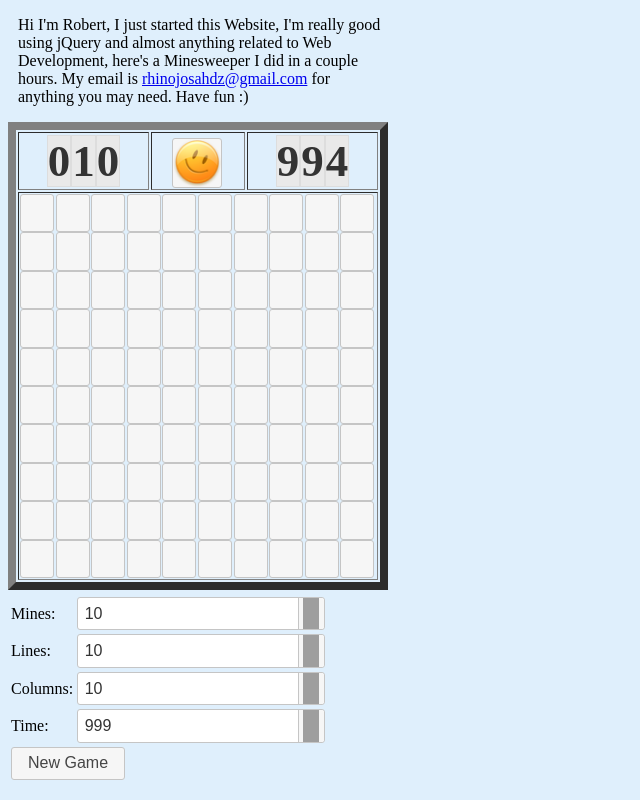
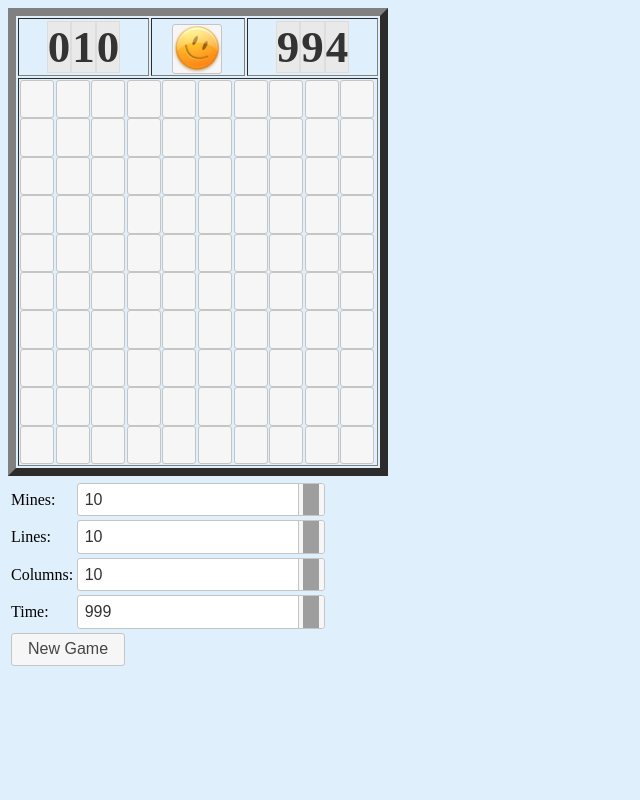
Before and after one commit to rhinojosahdz/minesweeper, a plain HTML site: page index.html in a window 1280 px wide. Shown: the whole page, without its empty margins (0-640 px from the left). Drawn offline with nearby package versions, Linux system fonts and the light colour scheme; grey boxes are pictures that could not be loaded.

Commit message:
removed introduction text

```diff
--- a/index.html
+++ b/index.html
@@ -18,7 +18,6 @@
         <meta http-equiv="Content-Type" content="text/html; charset=UTF-8">
     </head>
     <body>
-        <p id="msg">Hi I'm Robert, I just started this Website, I'm really good using jQuery and almost anything related to Web Development, here's a Minesweeper I did in a couple hours. My email is <a href="mailto:rhinojosahdz@gmail.com">rhinojosahdz@gmail.com</a> for anything you may need. Have fun :)</p>
         <table oncontextmenu="return false;" id="minesweeper" border="8">
             <tbody>
                 <tr>
```
